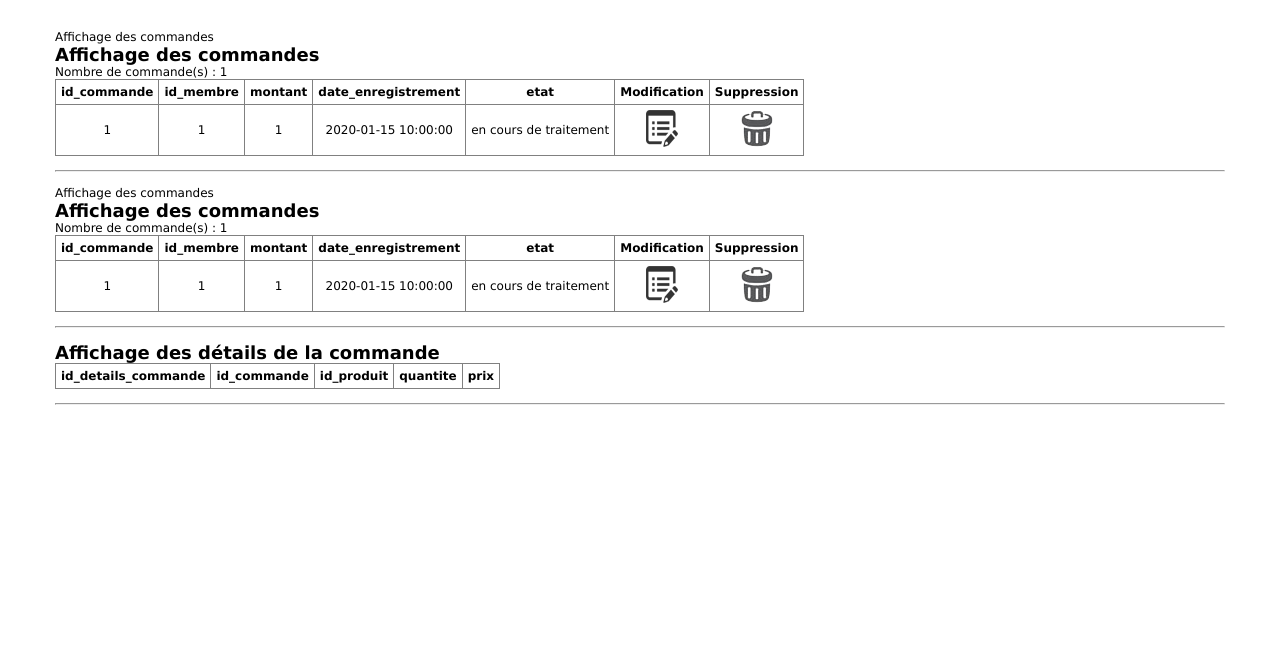
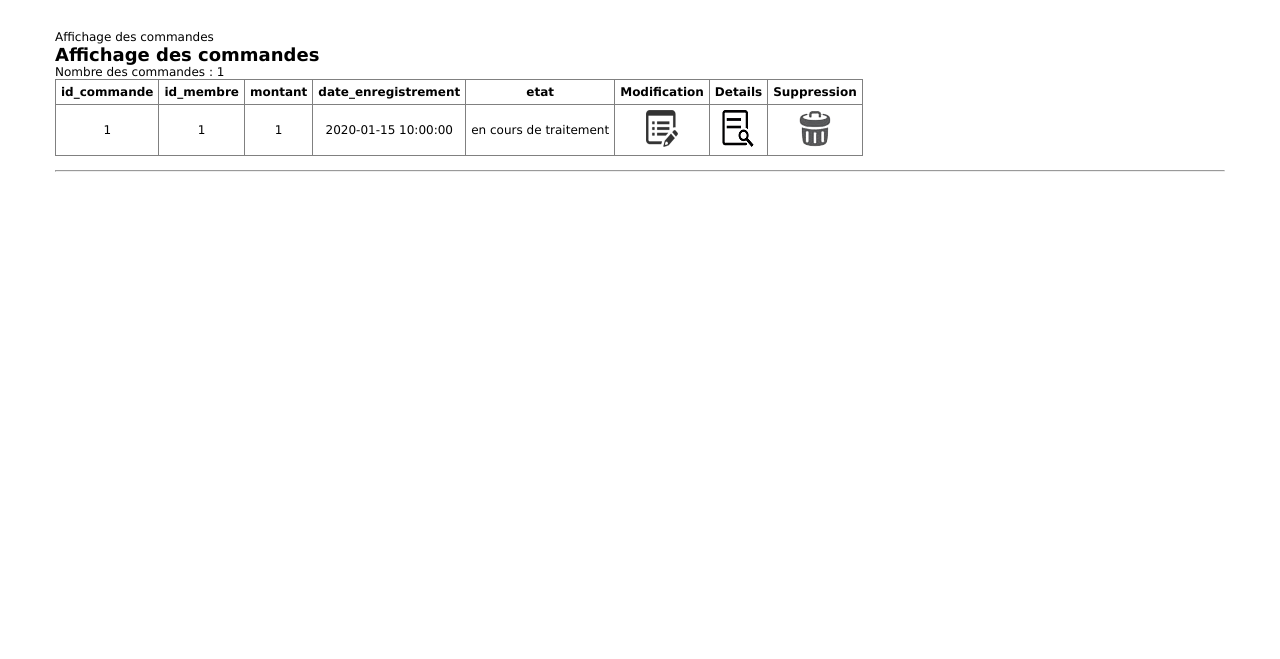
Before and after one commit to Marooxx/PHP, a PHP site: page /github/Admin/gestionCommandes.php?action=affichage in a window 1280 px wide. Shown: the part 24-683 px from the top of the page. Run offline with PHP 8.4, Linux system fonts and the light colour scheme; tables that the repository leaves empty hold one stand-in row (values such as "Sample post"); data that the repository does not hold is empty.

Commit message:
exercices

```diff
--- a/Ecommerce/Admin/gestionCommandes.php
+++ b/Ecommerce/Admin/gestionCommandes.php
@@ -1,15 +1,15 @@
 <?php
 require_once("../Inc/init.php");
 
-/* Réaliser la page gestionCommande
+/* Réaliser la page membre
 Affichage sous forme de tableau HTML l'ensemble de la table membre en BDD
 Faites en sorte de pouvoir modifier et supprimer un membre
 */
 
-//---------- SUPPRESSION COMMANDE----------------
+//---------- SUPPRESSION MEMBRE----------------
 if(isset($_GET['action']) && $_GET['action'] == "suppression")
 {
-$contenu .='<div class="validation">Suppression de commande : ' . $GET['id_commande'] . '</div>';
+$contenu .='<div class="validation">Suppression de votre article : ' . $GET['id_commande'] . '</div>';
 $resultat = executeRequete("DELETE FROM commande WHERE id_commande= '$_GET[id_commande]'");
 $_GET['action']='affichage';
 }
@@ -23,8 +23,8 @@
 			$_POST[$indice] = htmlentities(addSlashes($valeur));// traduit le html avec htmlentities()
 		}
 		// Executer une requête d'insertion permettant d'insérer un produit dans la base
-		executeRequete("REPLACE INTO commande (/*id_details_commande,id_commande,id_produit,*/quantite,prix) VALUES(/*'$_POST[id_details_commande]','$_POST[id_commande]','$_POST[id_produit]',*/'$_POST[quantite]','$_POST[prix]')");
-		$contenu.="<div class='validation'>Nous avons bien enregistré votre commande!</div>";
+		executeRequete("REPLACE INTO commande (id_commande,id_membre,montant,date_enregistrement,etat) VALUES('$_POST[id_commande]','$_POST[id_membre]','$_POST[montant]','$_POST[date_enregistrement]','$_POST[etat]')");
+		$contenu.="<div class='validation'>Nous avons bien enregistré votre commande</div>";
 		$_GET['action'] = 'affichage';
 
 	}
@@ -38,10 +38,9 @@
 //---------------- AFFICHAGE PRODUITS--------------------------//
 if(isset($_GET['action']) && $_GET['action'] == 'affichage')
 {// Au momemnt où on clique , on rentre dans la condition
-    $resultat = executeRequete("SELECT*FROM commande");// on sélectionne tous les produits
-
+	$resultat = executeRequete("SELECT*FROM commande");// on sélectionne tous les produits
 	$contenu .= '<h2> Affichage des commandes</h2>';
-	$contenu .= 'Nombre de commande(s) : '.$resultat->num_rows;// on compte le nombre de produits dans la table "produit" grâce à num_rows
+	$contenu .= 'Nombre des commandes : '.$resultat->num_rows;// on compte le nombre de produits dans la table "produit" grâce à num_rows
 	$contenu .= '<table border = "1" cellpadding ="5"><tr>';
 
 	while($colonne = $resultat->fetch_field())
@@ -51,6 +50,7 @@
 	}// $colonne faite de la classe STD
 	// on crée 2 entêtes supplementaires : suppression et modification
 		$contenu .='<th>Modification</th>';
+		$contenu .='<th>Details</th>';
 		$contenu .='<th>Suppression</th>';
 		$contenu .= '</tr>';
 
@@ -67,9 +67,10 @@
 			}
 
 		$contenu .= '<td><a href="?action=modification&id_commande='.$ligne['id_commande'] .'"><img src="../Inc/img/edit.png"></a></td>';
-		$contenu .= '<td><a href="?action=suppression&id_commande='.$ligne['id_commande'] .'"onClick="return(confirm(\'Êtes vous certain de vouloir nous quitter?\'));"><img src="../Inc/img/delete.png"></a></td>';
+		$contenu .= '<td><a href="?action=details&id_commande='.$ligne['id_commande'] .'"><img src="../Inc/img/details.png"></a></td>';
+		$contenu .= '<td><a href="?action=suppression&id_commande='.$ligne['id_commande'] .'"onClick="return(confirm(\'Êtes-vous certain de vouloir annuler la commande ?\'));"><img src="../Inc/img/delete.png"></a></td>';
 		}
-		// en fonction de l'id_commande que j'envois sur l'url , cela lance l'action suppression ou modification
+		// en fonction de l'id_produit que j'envois sur l'url , cela lance l'action suppression ou modification
 
 
 
@@ -88,17 +89,17 @@
 	if(isset($_GET['id_commande']))
 	{
 
-		$resultat = executeRequete("SELECT*FROM commande WHERE id_commande= $_GET[id_commande]");// on récupère les informations sur l'article à modifier
+		$resultat = executeRequete("SELECT*FROM commande WHERE id_commande= '$_GET[id_commande]'");// on récupère les informations sur l'article à modifier
 		$commande_actuelle = $resultat->fetch_assoc();/*on rend les informations exploitables afin de les présaisir dans les cases du formulaire*/
 
 	}
 	//  Au moment où je clique sur modification , je récupère les données du membre
-	$id_details_commande = (isset($commande_actuelle['id_details_commande']))?$commande_actuelle['id_details_commande']:'';
 	$id_commande = (isset($commande_actuelle['id_commande']))?$commande_actuelle['id_commande']:'';
-	$id_produit = (isset($commande_actuelle['id_produit']))?$commande_actuelle['id_produit']:'';
+	$id_membre = (isset($commande_actuelle['id_commande']))?$commande_actuelle['id_membre']:'';
+	$montant = (isset($commande_actuelle['montant']))?$commande_actuelle['montant']:'';
+	$date_enregistrement = (isset($commande_actuelle['date_enregistrement']))?$commande_actuelle['date_enregistrement']:'';
 	$quantite = (isset($commande_actuelle['quantite']))?$commande_actuelle['quantite']:'';
-	$prix = (isset($commande_actuelle['prix']))?$commande_actuelle['prix']:'';
-
+	$etat= (isset($commande_actuelle['etat']))?$commande_actuelle['etat']:'';
 
 
 
@@ -108,18 +109,24 @@
 
 // on va crée un champs caché pour pouvoir récupérer  les données de l'id_produit
 echo'<form method="post" enctype="multipart/form-data" action="">
-<h2>FORMULAIRE DE COMMANDE </h2><br>
+<h2>FORMULAIRE DES COMMANDES </h2><br>
 
-<input type="hidden" id="id_details_commande" name="id_details_commande" value="'.$id_details_commande.'"><br>
+<input type="hidden" id="id_commande" name="id_commande" value="'.$id_commande.'"><br>
 
-<label for="id_produit">Identifiant du produit</label><br>
-<input id="id_produit" type="hidden" name="id_produit" value="'.$id_produit.'"><br><br>
+<label for="id_membre">Membre</label><br>
+<input id="id_membre" type="text" name="id_membre"  value="'.$id_membre.'"><br><br>
 
-<label for="quantite_">Quantite</label><br>
-<input id="quantite" type="text" name="quantite"  value="'.$quantite.'"><br><br>
+<label for="montant">Montant de votre commande</label><br>
+<input id="montant" type="text" name="montant"value="'.$montant.'"><br><br>
 
-<label for="prix">Prix</label><br>
-<input id="prix" type="text" name="prix" value="'.$prix.'"><br><br>
+<label for="date_enregistrement">Enregistrement de votre commande</label><br>
+<input id="date_enregistrement" type="text" name="date_enregistrement" value="'.$date_enregistrement.'"><br><br>
+
+<label for="quantite">Quantité</label><br>
+<input id="quantité" type="text" name="quantite"  value="'.$quantite.'"><br><br>
+
+<label for="etat">Etat de votre commande</label><br>
+<input id="etat" type="text" name="etat"  value="'.$etat.'"><br><br>
 
 
 
@@ -128,43 +135,39 @@
 
 </form>';
 }
+if(isset($_GET['action']) && $_GET['action'] == 'details')
+{
 
-// on va récupérer les données de l'url via le formulaire grâce au "value"
-if($_GET)
-{
-    $resultat = executeRequete("SELECT * FROM details_commande WHERE id_commande= '$_GET[id_commande]'");
-
-    $contenu .= '<h2>Affichage des détails de la commande</h2>';
-    //$contenu .= 'Nombre de commandes : ' . $resultat->num_rows;
-    $contenu .= '<table border="1" cellpading="5"><tr>';
-
-    while($colonne = $resultat->fetch_field())
-    {
-        $contenu .= '<th>' . $colonne->name . '</th>';
-    }
-
-    $contenu .= '</tr>';
-
-    while ($ligne = $resultat->fetch_assoc()) {
-        $contenu .= '<tr>';
-        foreach ($ligne as $indice => $information) {
-                $contenu .= '<td>' . $information . '</td>';
-        }
-
-    }
-
-    $contenu .= '</table><br><hr><br>';
-}
-echo $contenu;
+    $resultat = executeRequete("SELECT * FROM details_commande WHERE id_commande='$_GET[id_commande]'");
+    // si le membre a un tableau vide
 
 
-
-
-
-
-
-
-
+    echo'<p>Vos dernières commandes : </p>';
+    /*echo "<table><tr>";
+    echo '<thead><tr><th>N° Commande</th><th>N° Membre</th><th>Montant</th><th>Date</th><th>Etat</th><th>Détail commande</th></tr></thead><tbody>';*/
+    while($ligne = $resultat->fetch_assoc())
+    {
+        if(empty($ligne)){
+            echo "<h4><p>vous n'avez pas encore de commandes</h4>";
+        }
+        else
+            {
+                echo "<tr>";
+                echo "<td>".$ligne['id_details_commande']."</td>";
+                echo "<td>".$ligne['id_commande']."</td>";
+                echo "<td>".$ligne['id_produit']."</td>";
+                echo "<td>".$ligne['quantite']."</td>";
+                echo "<td>".$ligne['prix']."</td>";
+                echo "</tr>";
+            }
+    }
+   /*
+    echo "</tbody></table>";
+    echo "</div>";
+    echo "</div>";
+    */
+// on va récupérer les données de l'url via le formulaire grâce au "value"
+}
 
 
 require_once("../Inc/bas_inc.php");
```
Also changed, not shown: Ecommerce/Inc/img/details.png (added), Ecommerce/details.php (added), 1 other file.
